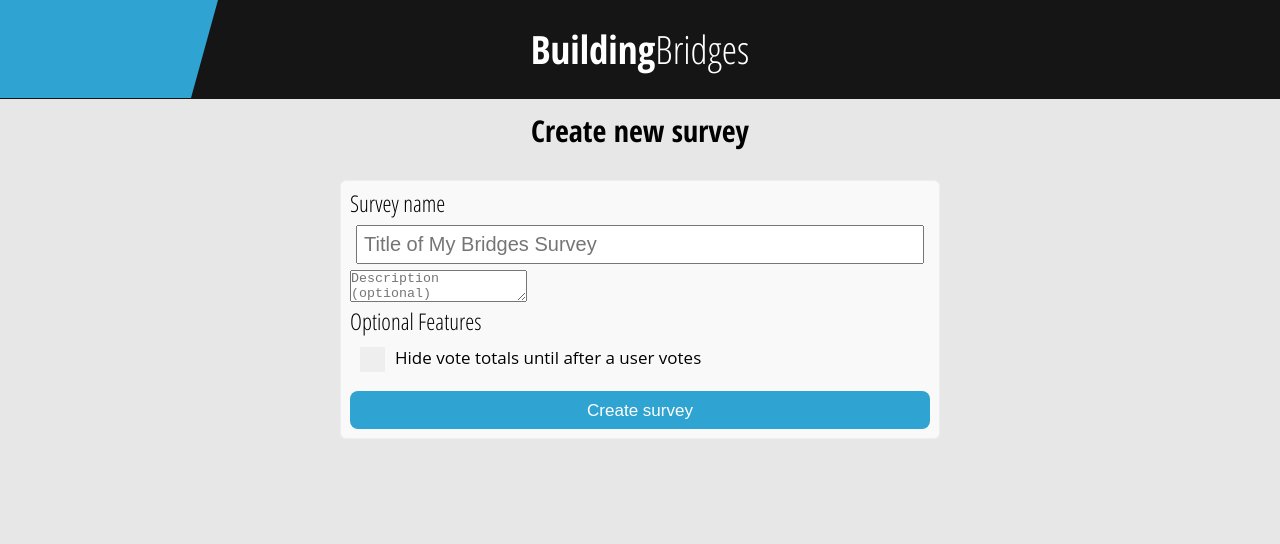
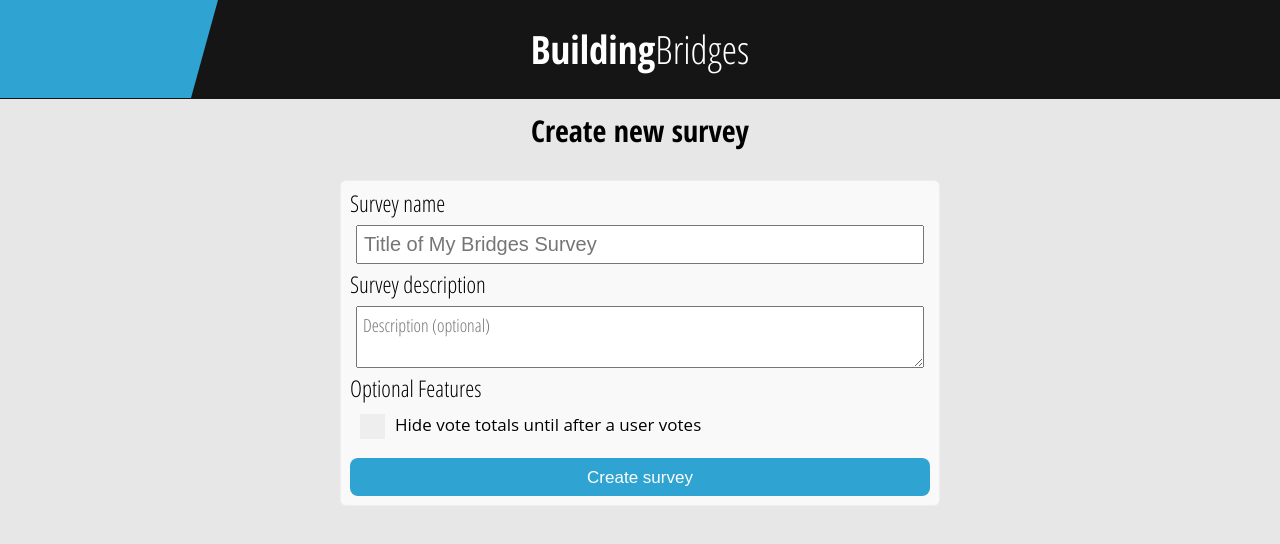
Before and after one commit to pegasystems/building-bridges, a React (Create React App) app in the folder web/: page / in a window 1280 px wide. Shown: the top 544 px of the page. Built offline with nearby package versions, Linux system fonts and the light colour scheme; no server answers.

Commit message:
Style for description box
Style for description box, added header

```diff
--- a/web/src/App.css
+++ b/web/src/App.css
@@ -61,6 +61,15 @@ aside {
 
 .creation-flex .survey-name {
     width:100%
+}
+
+.creation-flex .survey-description {
+    width:100%;
+    font-size: 18px;
+    box-sizing: border-box;
+    padding: 6px;
+    margin: 0px 6px;
+    text-align: left;
 }
 
 .creation-flex * {
--- a/web/src/Components/SurveyCreation.tsx
+++ b/web/src/Components/SurveyCreation.tsx
@@ -72,9 +72,13 @@ export default class SurveyCreation extends React.Component<SurveyCreationProps,
                             <input className="survey-name" type="text" value={this.state.newSurveyName}
                                 onChange={this.handleSurveyNameChange} placeholder="Title of My Bridges Survey"/>
                         </div>
+                        <h4>Survey description</h4>
+                        <div className="creation-flex">
                         {/* TODO: Modify css or sth on the description */}
-                        <textarea className="survey-name" value={this.state.description}
+                        <textarea className="survey-description" value={this.state.description}
                                 onChange={this.handleSurveyDescriptionChange} placeholder="Description (optional)"/>
+                        </div>
+
                         <h4>Optional Features</h4>
                         <div className="options">
                             <label htmlFor="hide_votes" className="container-checkbox">Hide vote totals until after a user votes
```
